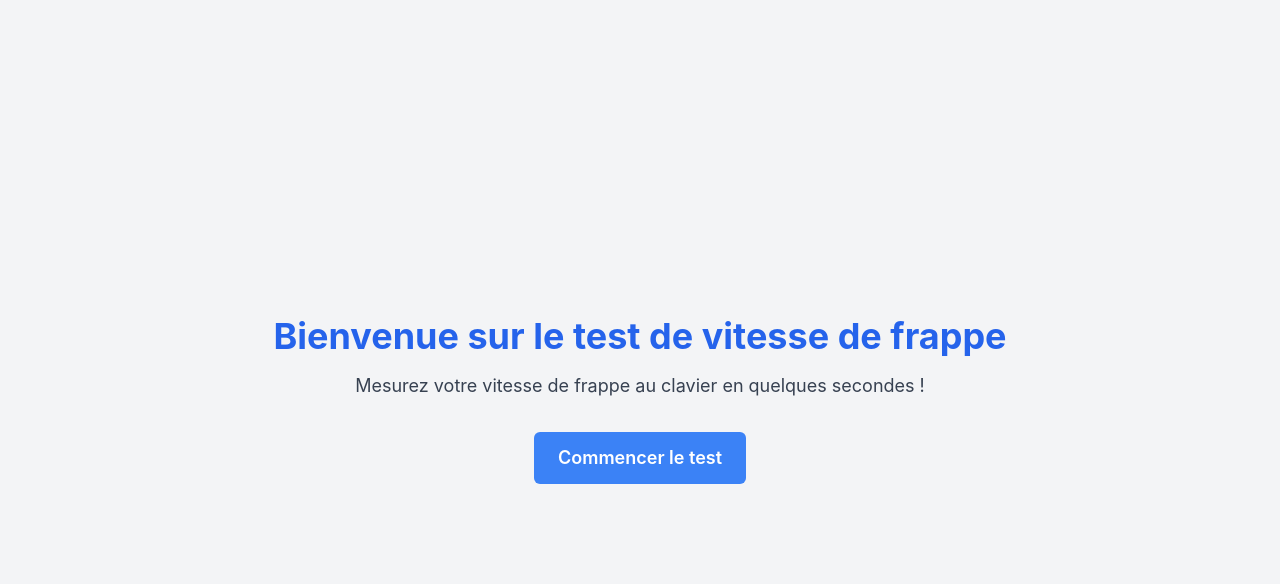
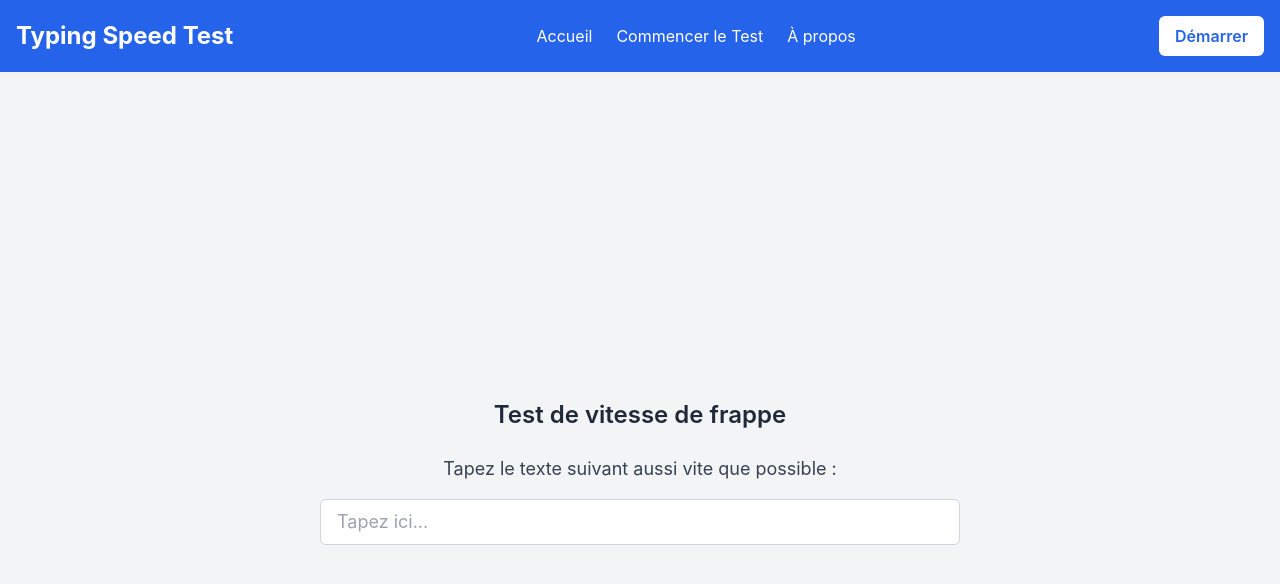
Before and after one commit to timmeyer1/REACT_Typing, a React (Create React App) app: page /test in a window 1280 px wide. Shown: the top 584 px of the page. Built offline with nearby package versions, Linux system fonts and the light colour scheme.

Commit message:
add header

```diff
--- a/src/App.js
+++ b/src/App.js
@@ -1,18 +1,22 @@
-import React, { useState } from 'react';
-import HomePage from './components/HomePage';
-import TypingTest from './components/TypingTest';
+import React from 'react';
+import { BrowserRouter as Router, Routes, Route } from 'react-router-dom';
+
+// Import depuis parts
+import Header from './components/parts/Header';
+
+// Import depuis pages
+import HomePage from './components/pages/HomePage';
+import TypingTest from './components/pages/TypingTest';
 
 function App() {
-  const [testStarted, setTestStarted] = useState(false);
-
-  const startTest = () => {
-    setTestStarted(true);
-  };
-
   return (
-    <div className="App">
-      {testStarted ? <TypingTest /> : <HomePage startTest={startTest} />}
-    </div>
+    <Router>
+      <Header />
+      <Routes>
+        <Route path="/" element={<HomePage />} />
+        <Route path="/test" element={<TypingTest />} />
+      </Routes>
+    </Router>
   );
 }
 
--- a/src/components/HomePage.js
+++ b/src/components/pages/HomePage.js
@@ -1,12 +1,19 @@
 import React from 'react';
+import { useNavigate } from 'react-router-dom';
 
-const HomePage = ({ startTest }) => {
+const HomePage = () => {
+  const navigate = useNavigate();
+
+  const handleStartTest = () => {
+    navigate('/test');
+  };
+
   return (
     <div className="flex flex-col items-center justify-center min-h-screen bg-gray-100 text-center">
       <h1 className="text-4xl font-bold text-blue-600 mb-4">Bienvenue sur le test de vitesse de frappe</h1>
       <p className="text-lg text-gray-700 mb-8">Mesurez votre vitesse de frappe au clavier en quelques secondes !</p>
       <button
-        onClick={startTest}
+        onClick={handleStartTest}
         className="px-6 py-3 bg-blue-500 text-white text-lg font-semibold rounded-md hover:bg-blue-600 transition duration-300"
       >
         Commencer le test
--- a/src/components/TypingTest.js
+++ b/src/components/pages/TypingTest.js
@@ -3,8 +3,8 @@ import React from 'react';
 const TypingTest = () => {
   return (
     <div className="flex flex-col items-center justify-center min-h-screen bg-gray-100 text-center">
-      <h2 className="text-2xl font-semibold text-gray-800 mb-6">Commencez à taper le texte affiché ci-dessous</h2>
-      <p className="mb-4 text-lg text-gray-700">Texte à taper...</p>
+      <h2 className="text-2xl font-semibold text-gray-800 mb-6">Test de vitesse de frappe</h2>
+      <p className="mb-4 text-lg text-gray-700">Tapez le texte suivant aussi vite que possible :</p>
       <input
         type="text"
         placeholder="Tapez ici..."
--- /dev/null
+++ b/src/components/parts/Header.js
@@ -0,0 +1,44 @@
+import React from 'react';
+import { Link, useNavigate } from 'react-router-dom';
+
+const Header = () => {
+  const navigate = useNavigate();
+
+  const handleStartTest = () => {
+    navigate('/test'); // Redirige vers la page de test
+  };
+
+  return (
+    <header className="bg-blue-600 text-white py-4 shadow-md">
+      <div className="container mx-auto flex justify-between items-center px-4">
+        {/* Logo du site */}
+        <Link to="/" className="text-2xl font-bold hover:text-blue-200 transition duration-300">
+          Typing Speed Test
+        </Link>
+
+        {/* Liens de navigation */}
+        <nav className="space-x-6 hidden md:flex">
+          <Link to="/" className="hover:text-blue-200 transition duration-300">
+            Accueil
+          </Link>
+          <Link to="/test" className="hover:text-blue-200 transition duration-300">
+            Commencer le Test
+          </Link>
+          <Link to="/about" className="hover:text-blue-200 transition duration-300">
+            À propos
+          </Link>
+        </nav>
+
+        {/* Bouton pour démarrer le test */}
+        <button
+          onClick={handleStartTest}
+          className="bg-white text-blue-600 px-4 py-2 rounded-md font-semibold hover:bg-blue-200 transition duration-300"
+        >
+          Démarrer
+        </button>
+      </div>
+    </header>
+  );
+};
+
+export default Header;
--- /dev/null
+++ b/src/components/ui/FixedScrollbar.js
@@ -0,0 +1,15 @@
+import React from 'react';
+
+const FixedScrollbar = () => {
+  return (
+    <div id="fixed-scroll" className="scroll-container">
+      {/* Ton contenu défilant ici */}
+      <p>Contenu très long pour démontrer le défilement...</p>
+      <p>Encore du contenu...</p>
+      <p>Encore plus de contenu...</p>
+      {/* Ajoute autant de contenu que nécessaire */}
+    </div>
+  );
+};
+
+export default FixedScrollbar;
--- a/src/index.css
+++ b/src/index.css
@@ -17,3 +17,22 @@ code {
   font-family: source-code-pro, Menlo, Monaco, Consolas, 'Courier New',
     monospace;
 }
+
+
+/* Personnalisation de la scrollbar*/
+::-webkit-scrollbar {
+  width: 12px;
+}
+
+::-webkit-scrollbar-track {
+  background: #f0f0f0;
+}
+
+::-webkit-scrollbar-thumb {
+  background-color: #888;
+  border-radius: 10px;
+}
+
+::-webkit-scrollbar-thumb:hover {
+  background-color: #555;
+}
```
